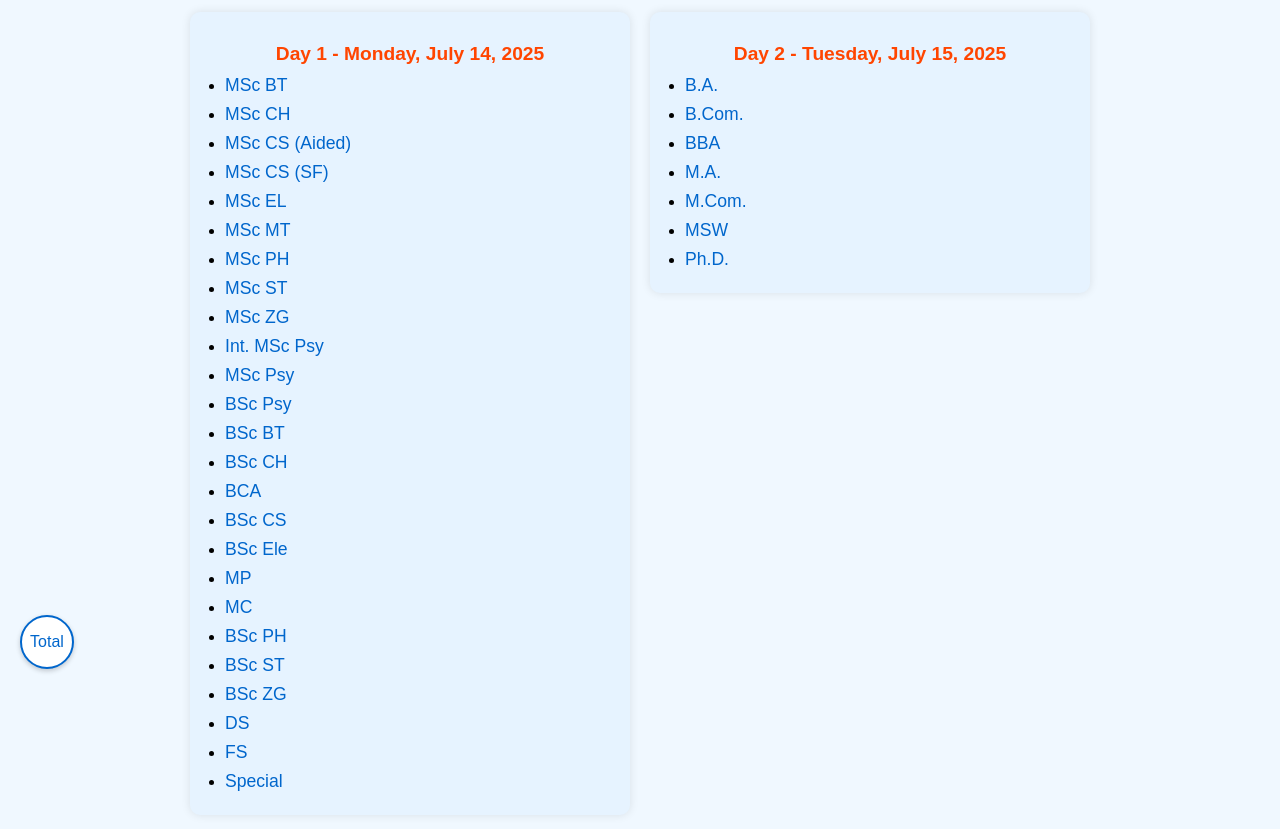
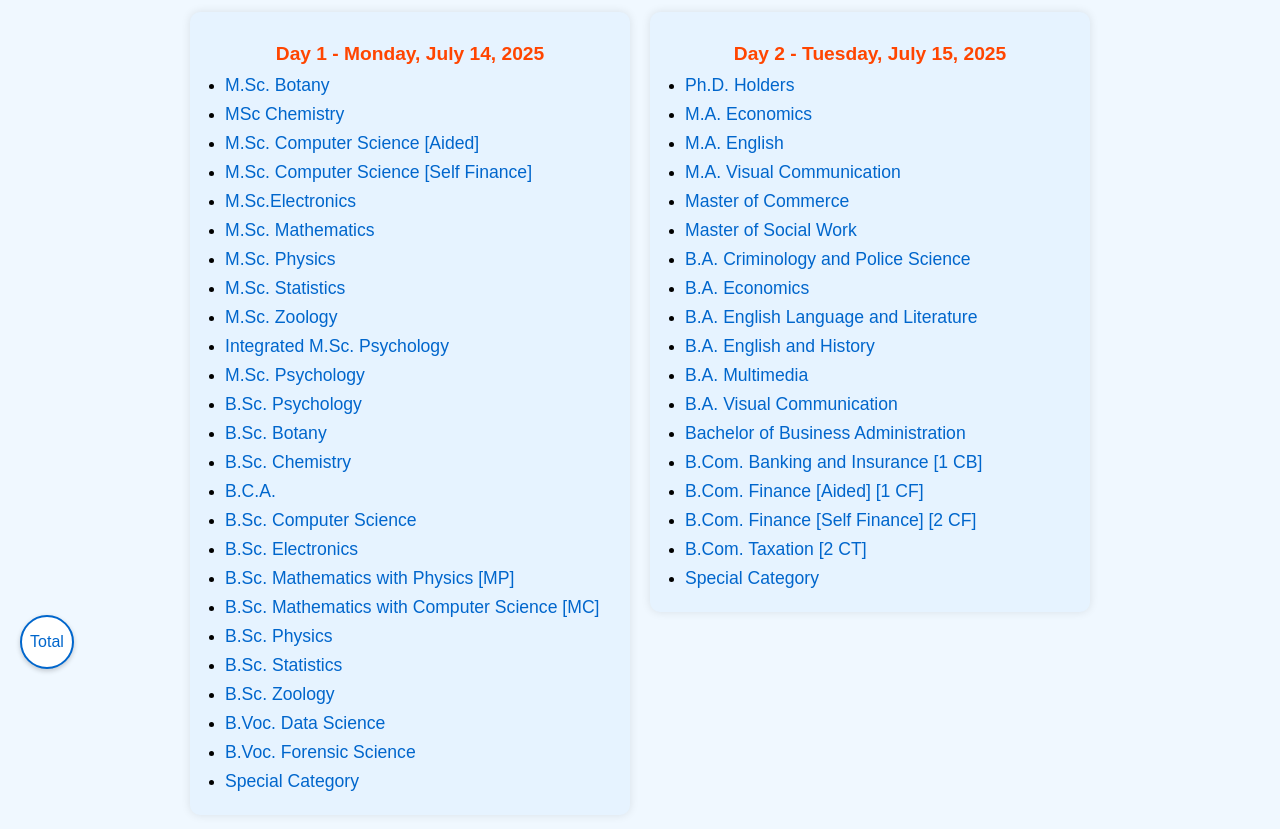
Before and after one commit to adhithyants/Laurea-2025-, a plain HTML site: page index.html in a window 1280 px wide. Shown: the part 111-940 px from the top of the page. Drawn offline with Linux system fonts and the light colour scheme.

Commit message:
Added links and names changed

```diff
--- a/index.html
+++ b/index.html
@@ -116,31 +116,31 @@
             <h2>Day 1 - Monday, July 14, 2025</h2>
             <div class="department">
                 <ul>
-                    <li><a href="https://docs.google.com/spreadsheets/d/1GuMHFrMDAAaHw-eYF0q8hDdAotRW4VartJWWXuJi0OQ/edit?usp=sharing" target="_blank">MSc BT</a></li>
-                    <li><a href="https://docs.google.com/spreadsheets/d/1GuMHFrMDAAaHw-eYF0q8hDdAotRW4VartJWWXuJi0OQ/edit?usp=sharing" target="_blank">MSc CH</a></li>
-                    <li><a href="https://docs.google.com/spreadsheets/d/example-day1" target="_blank">MSc CS (Aided)</a></li>
-                    <li><a href="https://docs.google.com/spreadsheets/d/example-day1" target="_blank">MSc CS (SF)</a></li>
-                    <li><a href="https://docs.google.com/spreadsheets/d/example-day1" target="_blank">MSc EL</a></li>
-                    <li><a href="https://docs.google.com/spreadsheets/d/example-day1" target="_blank">MSc MT</a></li>
-                    <li><a href="https://docs.google.com/spreadsheets/d/example-day1" target="_blank">MSc PH</a></li>
-                    <li><a href="https://docs.google.com/spreadsheets/d/example-day1" target="_blank">MSc ST</a></li>
-                    <li><a href="https://docs.google.com/spreadsheets/d/example-day1" target="_blank">MSc ZG</a></li>
-                    <li><a href="https://docs.google.com/spreadsheets/d/example-day1" target="_blank">Int. MSc Psy</a></li>
-                    <li><a href="https://docs.google.com/spreadsheets/d/example-day1" target="_blank">MSc Psy</a></li>
-                    <li><a href="https://docs.google.com/spreadsheets/d/example-day1" target="_blank">BSc Psy</a></li>
-                    <li><a href="https://docs.google.com/spreadsheets/d/example-day1" target="_blank">BSc BT</a></li>
-                    <li><a href="https://docs.google.com/spreadsheets/d/example-day1" target="_blank">BSc CH</a></li>
-                    <li><a href="https://docs.google.com/spreadsheets/d/example-day1" target="_blank">BCA</a></li>
-                    <li><a href="https://docs.google.com/spreadsheets/d/example-day1" target="_blank">BSc CS</a></li>
-                    <li><a href="https://docs.google.com/spreadsheets/d/example-day1" target="_blank">BSc Ele</a></li>
-                    <li><a href="https://docs.google.com/spreadsheets/d/example-day1" target="_blank">MP</a></li>
-                    <li><a href="https://docs.google.com/spreadsheets/d/example-day1" target="_blank">MC</a></li>
-                    <li><a href="https://docs.google.com/spreadsheets/d/example-day1" target="_blank">BSc PH</a></li>
-                    <li><a href="https://docs.google.com/spreadsheets/d/example-day1" target="_blank">BSc ST</a></li>
-                    <li><a href="https://docs.google.com/spreadsheets/d/example-day1" target="_blank">BSc ZG</a></li>
-                    <li><a href="https://docs.google.com/spreadsheets/d/example-day1" target="_blank">DS</a></li>
-                    <li><a href="https://docs.google.com/spreadsheets/d/example-day1" target="_blank">FS</a></li>
-                    <li><a href="https://docs.google.com/spreadsheets/d/example-day1" target="_blank">Special</a></li>
+                    <li><a href="https://docs.google.com/spreadsheets/d/1yvabUy_zaBKUt6zSzvKVZ3CuRCw8GOQPXji_qxkTlrg/edit?gid=2014901144#gid=2014901144" target="_blank">M.Sc. Botany</a></li>
+                    <li><a href="https://docs.google.com/spreadsheets/d/1yvabUy_zaBKUt6zSzvKVZ3CuRCw8GOQPXji_qxkTlrg/edit?gid=1646356909#gid=1646356909" target="_blank">MSc Chemistry</a></li>
+                    <li><a href="https://docs.google.com/spreadsheets/d/1yvabUy_zaBKUt6zSzvKVZ3CuRCw8GOQPXji_qxkTlrg/edit?gid=1342577816#gid=1342577816" target="_blank">M.Sc. Computer Science [Aided]</a></li>
+                    <li><a href="https://docs.google.com/spreadsheets/d/1yvabUy_zaBKUt6zSzvKVZ3CuRCw8GOQPXji_qxkTlrg/edit?gid=1710403175#gid=1710403175" target="_blank">M.Sc. Computer Science [Self Finance]</a></li>
+                    <li><a href="https://docs.google.com/spreadsheets/d/1yvabUy_zaBKUt6zSzvKVZ3CuRCw8GOQPXji_qxkTlrg/edit?gid=1850542206#gid=1850542206" target="_blank">M.Sc.Electronics</a></li>
+                    <li><a href="https://docs.google.com/spreadsheets/d/1yvabUy_zaBKUt6zSzvKVZ3CuRCw8GOQPXji_qxkTlrg/edit?gid=1645756215#gid=1645756215" target="_blank">M.Sc. Mathematics</a></li>
+                    <li><a href="https://docs.google.com/spreadsheets/d/1yvabUy_zaBKUt6zSzvKVZ3CuRCw8GOQPXji_qxkTlrg/edit?gid=666898181#gid=666898181" target="_blank">M.Sc. Physics</a></li>
+                    <li><a href="https://docs.google.com/spreadsheets/d/1yvabUy_zaBKUt6zSzvKVZ3CuRCw8GOQPXji_qxkTlrg/edit?gid=1281901966#gid=1281901966" target="_blank">M.Sc. Statistics</a></li>
+                    <li><a href="https://docs.google.com/spreadsheets/d/1yvabUy_zaBKUt6zSzvKVZ3CuRCw8GOQPXji_qxkTlrg/edit?gid=398862574#gid=398862574" target="_blank">M.Sc. Zoology</a></li>
+                    <li><a href="https://docs.google.com/spreadsheets/d/1yvabUy_zaBKUt6zSzvKVZ3CuRCw8GOQPXji_qxkTlrg/edit?gid=1161768779#gid=1161768779" target="_blank">Integrated M.Sc. Psychology</a></li>
+                    <li><a href="https://docs.google.com/spreadsheets/d/1yvabUy_zaBKUt6zSzvKVZ3CuRCw8GOQPXji_qxkTlrg/edit?gid=833408967#gid=833408967" target="_blank">M.Sc. Psychology</a></li>
+                    <li><a href="https://docs.google.com/spreadsheets/d/1yvabUy_zaBKUt6zSzvKVZ3CuRCw8GOQPXji_qxkTlrg/edit?gid=765398025#gid=765398025" target="_blank">B.Sc. Psychology</a></li>
+                    <li><a href="https://docs.google.com/spreadsheets/d/1yvabUy_zaBKUt6zSzvKVZ3CuRCw8GOQPXji_qxkTlrg/edit?gid=1676652032#gid=1676652032" target="_blank">B.Sc. Botany</a></li>
+                    <li><a href="https://docs.google.com/spreadsheets/d/1yvabUy_zaBKUt6zSzvKVZ3CuRCw8GOQPXji_qxkTlrg/edit?gid=19773040#gid=19773040" target="_blank">B.Sc. Chemistry</a></li>
+                    <li><a href="https://docs.google.com/spreadsheets/d/1yvabUy_zaBKUt6zSzvKVZ3CuRCw8GOQPXji_qxkTlrg/edit?gid=1909513707#gid=1909513707" target="_blank">B.C.A.</a></li>
+                    <li><a href="https://docs.google.com/spreadsheets/d/1yvabUy_zaBKUt6zSzvKVZ3CuRCw8GOQPXji_qxkTlrg/edit?gid=685726135#gid=685726135" target="_blank">B.Sc. Computer Science</a></li>
+                    <li><a href="https://docs.google.com/spreadsheets/d/1yvabUy_zaBKUt6zSzvKVZ3CuRCw8GOQPXji_qxkTlrg/edit?gid=1934007039#gid=1934007039" target="_blank">B.Sc. Electronics</a></li>
+                    <li><a href="https://docs.google.com/spreadsheets/d/1yvabUy_zaBKUt6zSzvKVZ3CuRCw8GOQPXji_qxkTlrg/edit?gid=690095963#gid=690095963" target="_blank">B.Sc. Mathematics with Physics [MP]</a></li>
+                    <li><a href="https://docs.google.com/spreadsheets/d/1yvabUy_zaBKUt6zSzvKVZ3CuRCw8GOQPXji_qxkTlrg/edit?gid=690095963#gid=690095963" target="_blank">B.Sc. Mathematics with Computer Science [MC]</a></li>
+                    <li><a href="https://docs.google.com/spreadsheets/d/1yvabUy_zaBKUt6zSzvKVZ3CuRCw8GOQPXji_qxkTlrg/edit?gid=326068135#gid=326068135" target="_blank">B.Sc. Physics</a></li>
+                    <li><a href="https://docs.google.com/spreadsheets/d/1yvabUy_zaBKUt6zSzvKVZ3CuRCw8GOQPXji_qxkTlrg/edit?gid=814467132#gid=814467132" target="_blank">B.Sc. Statistics</a></li>
+                    <li><a href="https://docs.google.com/spreadsheets/d/1yvabUy_zaBKUt6zSzvKVZ3CuRCw8GOQPXji_qxkTlrg/edit?gid=289070841#gid=289070841" target="_blank">B.Sc. Zoology</a></li>
+                    <li><a href="https://docs.google.com/spreadsheets/d/1yvabUy_zaBKUt6zSzvKVZ3CuRCw8GOQPXji_qxkTlrg/edit?gid=906811237#gid=906811237" target="_blank">B.Voc. Data Science </a></li>
+                    <li><a href="https://docs.google.com/spreadsheets/d/1yvabUy_zaBKUt6zSzvKVZ3CuRCw8GOQPXji_qxkTlrg/edit?gid=1738147030#gid=1738147030" target="_blank">B.Voc. Forensic Science </a></li>
+                    <li><a href="https://docs.google.com/spreadsheets/d/1yvabUy_zaBKUt6zSzvKVZ3CuRCw8GOQPXji_qxkTlrg/edit?gid=330896435#gid=330896435" target="_blank">Special Category</a></li>
                 </ul>
             </div>
         </div>
@@ -148,13 +148,24 @@
             <h2>Day 2 - Tuesday, July 15, 2025</h2>
             <div class="department">
                 <ul>
-                    <li><a href="https://docs.google.com/spreadsheets/d/example-day2" target="_blank">B.A.</a></li>
-                    <li><a href="https://docs.google.com/spreadsheets/d/example-day2" target="_blank">B.Com.</a></li>
-                    <li><a href="https://docs.google.com/spreadsheets/d/example-day2" target="_blank">BBA</a></li>
-                    <li><a href="https://docs.google.com/spreadsheets/d/example-day2" target="_blank">M.A.</a></li>
-                    <li><a href="https://docs.google.com/spreadsheets/d/example-day2" target="_blank">M.Com.</a></li>
-                    <li><a href="https://docs.google.com/spreadsheets/d/example-day2" target="_blank">MSW</a></li>
-                    <li><a href="https://docs.google.com/spreadsheets/d/example-day2" target="_blank">Ph.D.</a></li>
+                    <li><a href="https://docs.google.com/spreadsheets/d/1hCsEMop925pgO4yqc54_VHdVTSkGwg66wEx_xf7WhgY/edit?gid=278752680#gid=278752680" target="_blank">Ph.D. Holders</a></li>
+                    <li><a href="https://docs.google.com/spreadsheets/d/1hCsEMop925pgO4yqc54_VHdVTSkGwg66wEx_xf7WhgY/edit?gid=1384419368#gid=1384419368" target="_blank">M.A. Economics</a></li>
+                    <li><a href="https://docs.google.com/spreadsheets/d/1hCsEMop925pgO4yqc54_VHdVTSkGwg66wEx_xf7WhgY/edit?gid=22397498#gid=22397498" target="_blank">M.A. English</a></li>
+                    <li><a href="https://docs.google.com/spreadsheets/d/1hCsEMop925pgO4yqc54_VHdVTSkGwg66wEx_xf7WhgY/edit?gid=2066622713#gid=2066622713" target="_blank">M.A. Visual Communication</a></li>
+                    <li><a href="https://docs.google.com/spreadsheets/d/1hCsEMop925pgO4yqc54_VHdVTSkGwg66wEx_xf7WhgY/edit?gid=347479608#gid=347479608" target="_blank">Master of Commerce</a></li>
+                    <li><a href="https://docs.google.com/spreadsheets/d/1hCsEMop925pgO4yqc54_VHdVTSkGwg66wEx_xf7WhgY/edit?gid=550437935#gid=550437935" target="_blank">Master of Social Work</a></li>
+                    <li><a href="https://docs.google.com/spreadsheets/d/1hCsEMop925pgO4yqc54_VHdVTSkGwg66wEx_xf7WhgY/edit?gid=1011133275#gid=1011133275" target="_blank">B.A. Criminology and Police Science </a></li>
+                    <li><a href="https://docs.google.com/spreadsheets/d/1hCsEMop925pgO4yqc54_VHdVTSkGwg66wEx_xf7WhgY/edit?gid=1389695209#gid=1389695209" target="_blank">B.A. Economics</a></li>
+                    <li><a href="https://docs.google.com/spreadsheets/d/1hCsEMop925pgO4yqc54_VHdVTSkGwg66wEx_xf7WhgY/edit?gid=735012770#gid=735012770" target="_blank">B.A. English Language and Literature</a></li>
+                    <li><a href="https://docs.google.com/spreadsheets/d/1hCsEMop925pgO4yqc54_VHdVTSkGwg66wEx_xf7WhgY/edit?gid=2144696858#gid=2144696858" target="_blank">B.A. English and History</a></li>
+                    <li><a href="https://docs.google.com/spreadsheets/d/1hCsEMop925pgO4yqc54_VHdVTSkGwg66wEx_xf7WhgY/edit?gid=1407061791#gid=1407061791" target="_blank">B.A. Multimedia</a></li>
+                    <li><a href="https://docs.google.com/spreadsheets/d/1hCsEMop925pgO4yqc54_VHdVTSkGwg66wEx_xf7WhgY/edit?gid=1278270782#gid=1278270782" target="_blank">B.A. Visual Communication</a></li>
+                    <li><a href="https://docs.google.com/spreadsheets/d/1hCsEMop925pgO4yqc54_VHdVTSkGwg66wEx_xf7WhgY/edit?gid=1576190043#gid=1576190043" target="_blank">Bachelor of Business Administration </a></li>
+                    <li><a href="https://docs.google.com/spreadsheets/d/1hCsEMop925pgO4yqc54_VHdVTSkGwg66wEx_xf7WhgY/edit?gid=633122823#gid=633122823" target="_blank">B.Com. Banking and Insurance [1 CB]</a></li>
+                    <li><a href="https://docs.google.com/spreadsheets/d/1hCsEMop925pgO4yqc54_VHdVTSkGwg66wEx_xf7WhgY/edit?gid=800574148#gid=800574148" target="_blank">B.Com. Finance [Aided] [1 CF]</a></li>
+                    <li><a href="https://docs.google.com/spreadsheets/d/1hCsEMop925pgO4yqc54_VHdVTSkGwg66wEx_xf7WhgY/edit?gid=509777258#gid=509777258" target="_blank">B.Com. Finance [Self Finance] [2 CF]	</a></li>
+                    <li><a href="https://docs.google.com/spreadsheets/d/1hCsEMop925pgO4yqc54_VHdVTSkGwg66wEx_xf7WhgY/edit?gid=812530544#gid=812530544" target="_blank">B.Com. Taxation [2 CT]</a></li>
+                    <li><a href="https://docs.google.com/spreadsheets/d/1hCsEMop925pgO4yqc54_VHdVTSkGwg66wEx_xf7WhgY/edit?gid=1722844340#gid=1722844340" target="_blank">Special Category</a></li>
                 </ul>
             </div>
         </div>
```
